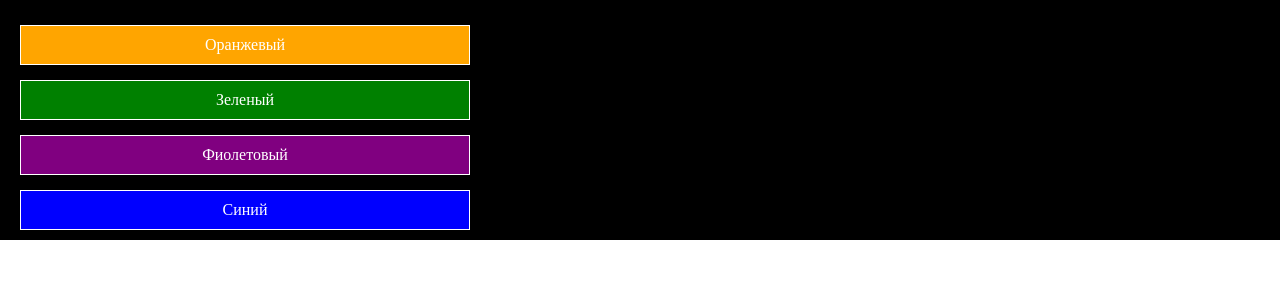
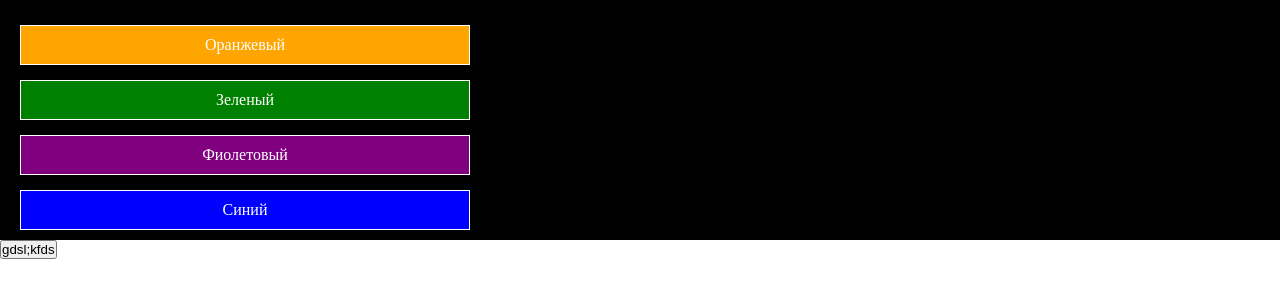
Before and after one commit to MaksGer/test, a plain HTML site: page index.html in a window 1280 px wide. Drawn offline with Linux system fonts and the light colour scheme.

Commit message:
Third commit

```diff
--- a/index.html
+++ b/index.html
@@ -14,5 +14,6 @@
     <div class="child purple">Фиолетовый</div>
     <div class="child blue">Синий</div>
 </div>
+<button>gdsl;kfds</button>
 </body>
 </html>
```
Also changed, not shown: styles/fonts/style.css (deleted).
